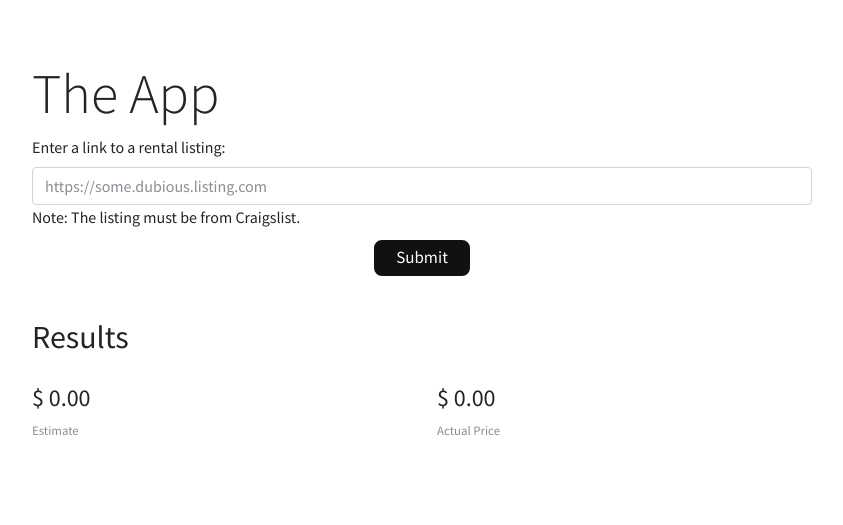
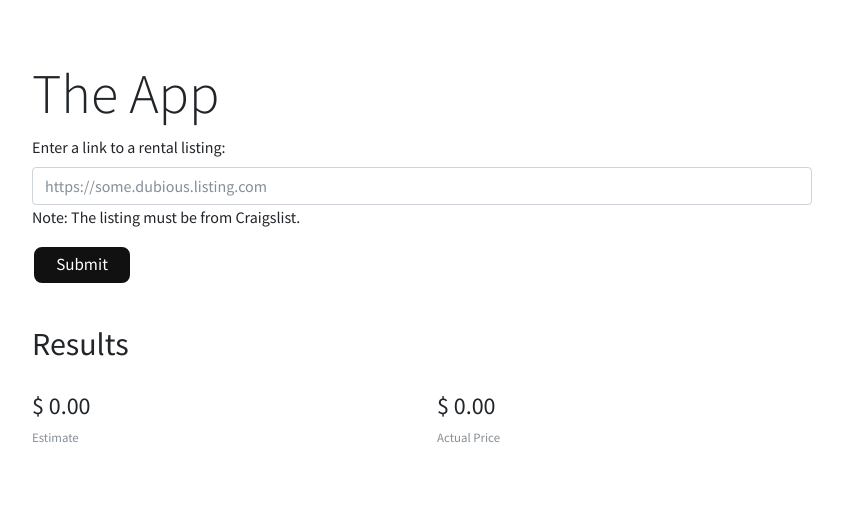
Before and after one commit to loganjhennessy/rent-right-old, a Flask app: page / in a window 1280 px wide. Shown: the part 840-1365 px from the top of the page, without its empty margins (218-1061 px from the left). Run offline with Flask 2, Linux system fonts and the light colour scheme; some libraries are stand-ins or nearby versions.

Commit message:
Left-align the submit button.

```diff
--- a/rentright/flaskapp/static/css/rent-right.css
+++ b/rentright/flaskapp/static/css/rent-right.css
@@ -248,10 +248,6 @@ footer {
   display:inline-block;
   width:100px;
   height:40px;
-  left:50%;
-  top:50%;
-  margin-left:-50px;
-  margin-top:-20px;
   text-align:center;
 }
 .submit{
```
Also changed, not shown: rentright/flaskapp/templates/index.html (+0 -12 lines).
